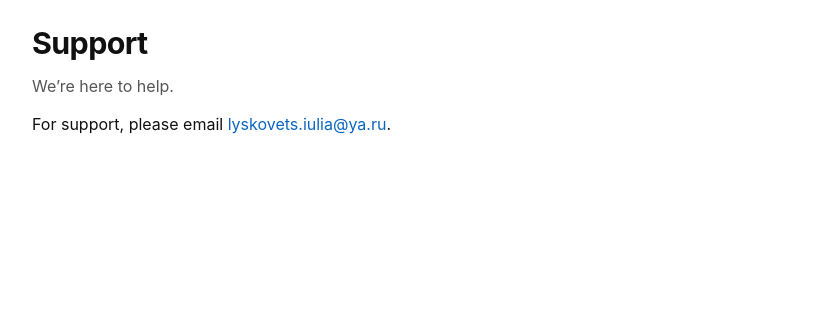
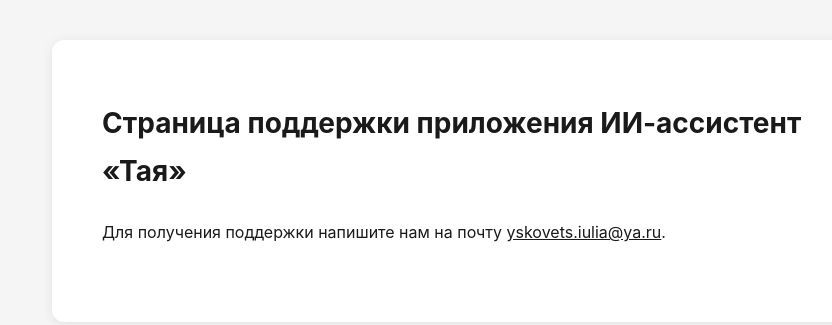
Before and after one commit to dev-assistant-app/support-taya-ai-app, a plain HTML site: page index.html in a window 1280 px wide. Shown: the whole page, without its empty margins (188-1020 px from the left). Drawn offline with Linux system fonts and the light colour scheme.

Commit message:
Update index.html

```diff
--- a/index.html
+++ b/index.html
@@ -1,62 +1,82 @@
 <!doctype html>
-<html lang="en">
+<html lang="ru">
   <head>
-  <meta charset="utf-8">
-  <title>Support</title>
-  <meta name="viewport" content="width=device-width, initial-scale=1">
-  <meta name="color-scheme" content="light dark">
+    <meta charset="UTF-8" />
+    <meta name="viewport" content="width=device-width, initial-scale=1.0" />
+    <title>Страница поддержки — ИИ-ассистент «Тая»</title>
     <style>
-    :root {
-      --fg: #111;
-      --muted: #555;
-      --link: #0a66c2;
-      --bg: #fff;
+      * {
+        margin: 0;
+        padding: 0;
+        box-sizing: border-box;
       }
-    @media (prefers-color-scheme: dark) {
-      :root {
-        --fg: #e8e8e8;
-        --muted: #a0a0a0;
-        --link: #66aaff;
-        --bg: #111;
+
+      body {
+        font-family: -apple-system, BlinkMacSystemFont, 'Segoe UI', Roboto, 'Helvetica Neue', Arial, sans-serif;
+        line-height: 1.7;
+        color: #1a1a1a;
+        background-color: #f5f5f5;
+        padding: 40px 20px;
+      }
+
+      .container {
+        max-width: 800px;
+        margin: 0 auto;
+        background: #ffffff;
+        padding: 60px 50px;
+        border-radius: 12px;
+        box-shadow: 0 2px 12px rgba(0, 0, 0, 0.08);
+      }
+
+      h1 {
+        font-size: 28px;
+        font-weight: 700;
+        margin-bottom: 24px;
+        color: #1a1a1a;
+      }
+
+      p {
+        margin-bottom: 16px;
+        text-align: justify;
+      }
+
+      a {
+        color: #1a1a1a;
+      }
+
+      @media (max-width: 600px) {
+        body {
+          padding: 20px 12px;
+        }
+
+        .container {
+          padding: 30px 20px;
+        }
+
+        h1 {
+          font-size: 22px;
         }
       }
-    html, body {
-      margin: 0;
+
+      @media print {
+        body {
+          background: #fff;
           padding: 0;
-      background: var(--bg);
-      color: var(--fg);
-      font: 16px/1.6 -apple-system, BlinkMacSystemFont, "Segoe UI", Roboto, Oxygen,
-            Ubuntu, Cantarell, "Helvetica Neue", Arial, "Apple Color Emoji",
-            "Segoe UI Emoji", "Segoe UI Symbol", sans-serif;
-      -webkit-text-size-adjust: 100%;
         }
+
         .container {
-      max-width: 840px;
-      margin: 0 auto;
-      padding: 24px;
+          box-shadow: none;
+          padding: 40px;
         }
-    header h1 {
-      font-size: 1.9rem;
-      line-height: 1.25;
-      margin: 0 0 0.25rem 0;
-      letter-spacing: -0.02em;
       }
-    p { margin: 0.75rem 0; }
-    a { color: var(--link); text-decoration: none; }
-    a:hover { text-decoration: underline; }
-    .muted { color: var(--muted); }
     </style>
   </head>
   <body>
-  <main class="container">
-    <header>
-      <h1>Support</h1>
-      <p class="muted">We’re here to help.</p>
-    </header>
-
-    <section>
-      <p>For support, please email <a href="mailto:lyskovets.iulia@ya.ru">lyskovets.iulia@ya.ru</a>.</p>
-    </section>
-  </main>
+    <div class="container">
+      <h1>Страница поддержки приложения ИИ-ассистент «Тая»</h1>
+      <p>
+        Для получения поддержки напишите нам на почту <a href="mailto:yskovets.iulia@ya.ru">yskovets.iulia@ya.ru</a>.
+      </p>
+    </div>
   </body>
 </html>
```
Lines whose indentation alone changed are shown as unchanged.
